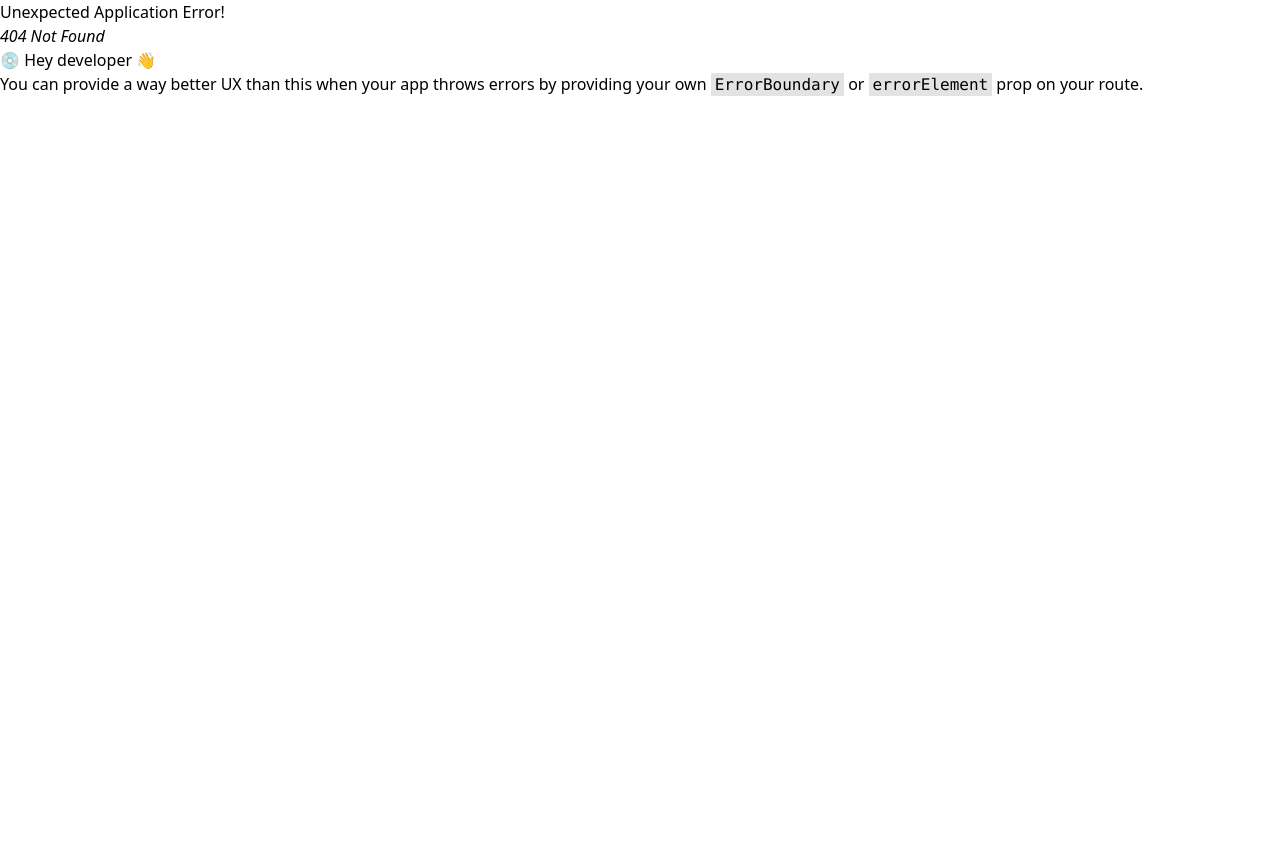
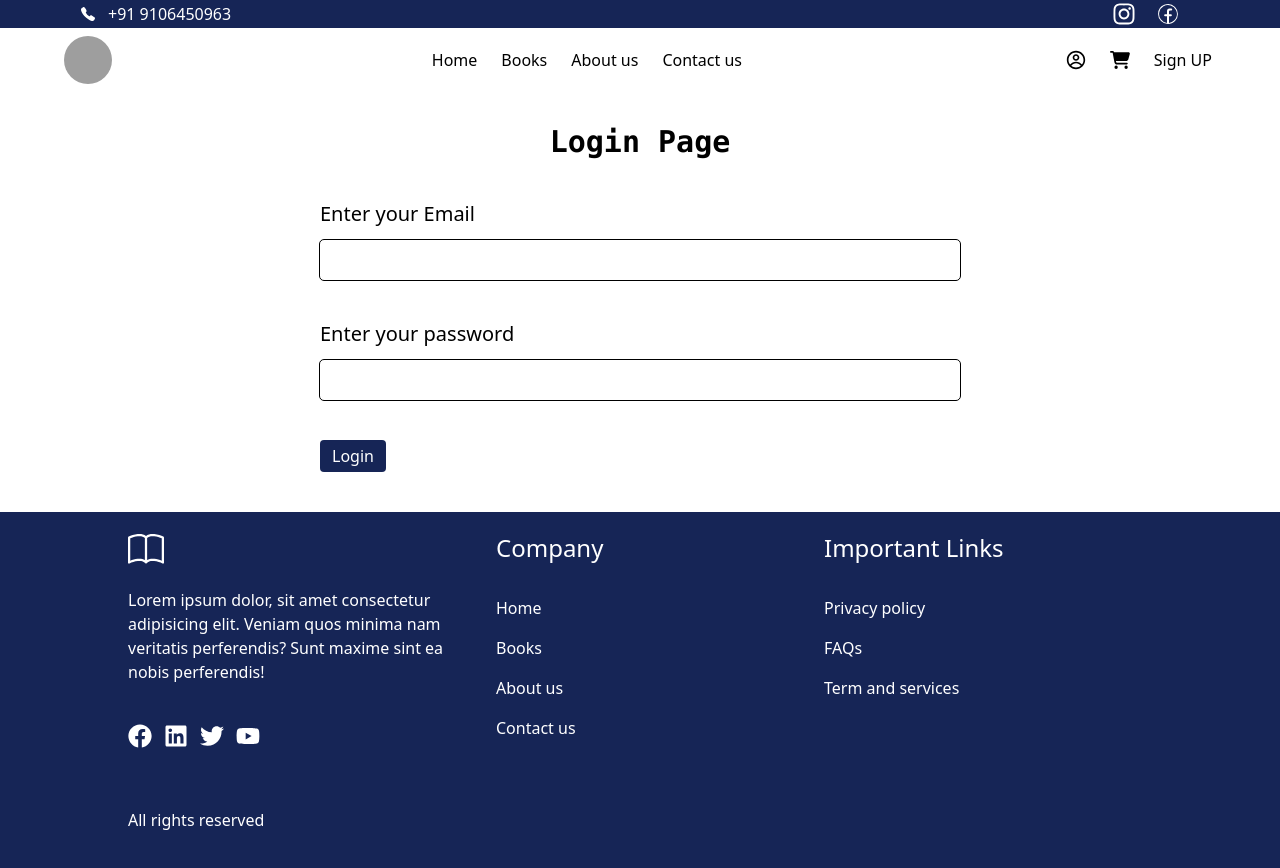
Before and after one commit to PanchalKeyur0806/BookStore-Frontend-Using-React.js, a React (Vite) app: page /login in a window 1280 px wide. Before the commit this address had no page. Shown: the top 868 px of the page. Before the commit the page ends 800 px from the top, so only its background shows below. Built offline with nearby package versions, Linux system fonts and the light colour scheme; grey boxes are pictures that could not be loaded.

Commit message:
Feature: add login functionality

```diff
--- /dev/null
+++ b/src/components/Authentications/LogIn/Login.jsx
@@ -0,0 +1,91 @@
+import axios from "axios";
+import React, { useActionState, useState } from "react";
+import { useNavigate } from "react-router-dom";
+
+function Login() {
+  const [data, action, pending] = useActionState(handleFormData, null);
+  const [message, setMessage] = useState("");
+  const [error, setError] = useState("");
+  const navigate = useNavigate();
+
+  //   fetch the login api
+  async function fetchLogin(formdata) {
+    try {
+      const url = "http://localhost:8002/auth/login";
+      let response = await axios.post(url, formdata);
+      let data = response.data;
+
+      console.log(data);
+      localStorage.setItem("token", data.token);
+      setMessage("Login successfull");
+      setError("");
+    } catch (error) {
+      setError(error.response.data.message);
+      setMessage("");
+    }
+  }
+
+  //   handle form data
+  function handleFormData(preData, formData) {
+    const userData = {
+      email: formData.get("email"),
+      password: formData.get("password"),
+    };
+
+    fetchLogin(userData);
+    setTimeout(() => {
+      navigate("/");
+    }, 3000);
+  }
+
+  return (
+    <section className="my-10 w-[95%] md:w-[50%] mx-auto">
+      <div className="text-3xl font-bold text-center font-mono my-5">
+        <h1>Login Page </h1>
+      </div>
+      <div className="mt-10">
+        <form action={action}>
+          <div className="flex flex-col">
+            <label htmlFor="email" className="font-medium text-xl">
+              Enter your Email
+            </label>
+            <input
+              type="email"
+              name="email"
+              id="email"
+              className="outline rounded px-3 py-2 mt-3"
+            />
+          </div>
+
+          <div className="mt-10 flex flex-col">
+            <label htmlFor="password" className="text-xl font-medium">
+              Enter your password
+            </label>
+            <input
+              type="password"
+              name="password"
+              id="password"
+              className="outline rounded px-3 py-2 mt-3"
+            />
+          </div>
+
+          <div className="mt-10">
+            <input
+              type="submit"
+              value="Login"
+              className="px-3 py-1 bg-blue-950 text-white rounded cursor-pointer hover:bg-blue-900"
+              disabled={pending}
+            />
+          </div>
+        </form>
+
+        <div className="text-red-800 text-center text-xl">{error && error}</div>
+        <div className="text-green-800 text-center text-xl">
+          {message && message}
+        </div>
+      </div>
+    </section>
+  );
+}
+
+export default Login;
--- a/src/components/Authentications/VerifyOtp/VerifyOtp.jsx
+++ b/src/components/Authentications/VerifyOtp/VerifyOtp.jsx
@@ -21,7 +21,7 @@ function VerifyOtp() {
       localStorage.setItem("token", data.token);
       setMessage(data.message);
     } catch (error) {
-      setError(error.message);
+      setError(error.response.data.message);
     }
   }
 
--- a/src/main.jsx
+++ b/src/main.jsx
@@ -15,6 +15,7 @@ import ContactUs from "./components/ContactUs/ContactUs.jsx";
 import Book from "./components/Book/Book.jsx";
 import Register from "./components/Authentications/Register/Register.jsx";
 import VerifyOtp from "./components/Authentications/VerifyOtp/VerifyOtp.jsx";
+import Login from "./components/Authentications/LogIn/Login.jsx";
 
 const router = createBrowserRouter(
   createRoutesFromElements(
@@ -23,6 +24,7 @@ const router = createBrowserRouter(
       <Route path="/" element={<Layout />}>
         <Route path="register" element={<Register />} />
         <Route path="verifyOtp" element={<VerifyOtp />} />
+        <Route path="login" element={<Login />} />
         <Route path="books" element={<AllBooks />} />
         <Route path="aboutus" element={<AboutUs />} />
         <Route path="contactus" element={<ContactUs />} />
```
